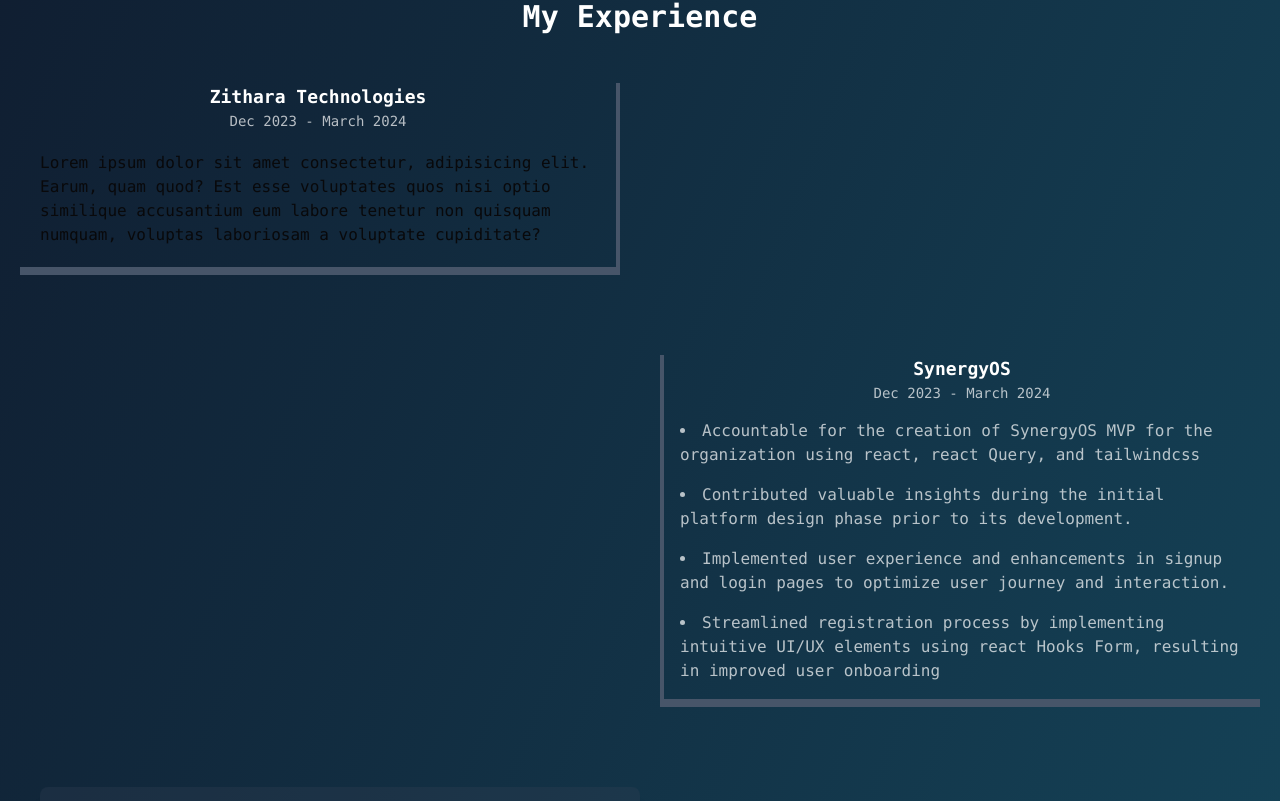
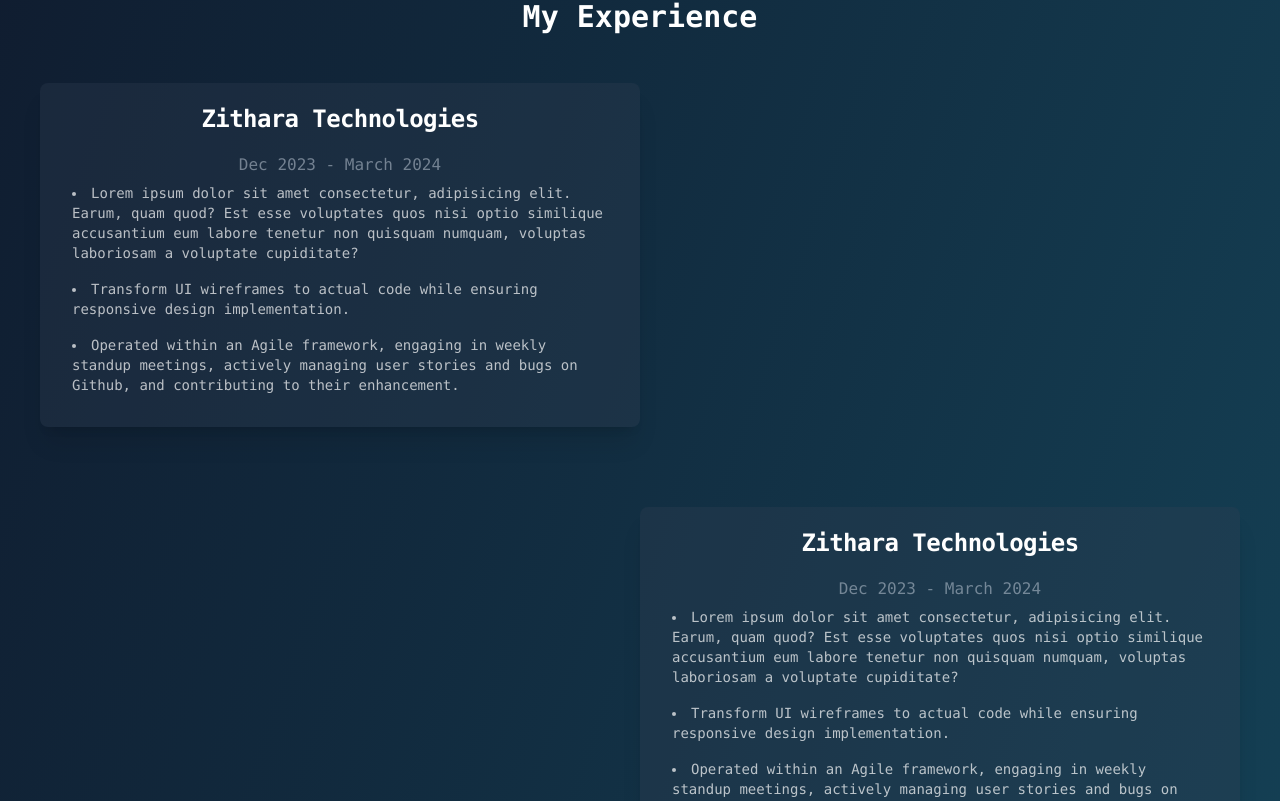
Before and after one commit to rhutiksahu12/PortfolioNext, a Next.js app: page / in a window 1280 px wide. Shown: the part 849-1650 px from the top of the page. Built offline with nearby package versions, Linux system fonts and the light colour scheme.

Commit message:
new_changes

```diff
--- a/src/app/layout.tsx
+++ b/src/app/layout.tsx
@@ -37,7 +37,7 @@ export default function RootLayout({
           <div className="flex-grow flex-1 h-full ">
             {children}
           </div>
-          <div className="w-full">
+          <div className="w-full  flex justify-center">
             {/* <Footer /> */}
           </div>
         </main>
--- a/src/components/Experience.tsx
+++ b/src/components/Experience.tsx
@@ -17,49 +17,60 @@ const Experience = () => {
             <div className='min-h-screen w-full mb-10'>
                 <div className='flex justify-center lg:justify-start gap-5 w-full mb-20'>
                     <div className='w-full lg:w-1/2'>
-                        <div className='mx-auto lg:mr-5 float-right w-full border-r-4 border-b-8 border-slate-600 h-full'>
-                            <h3 className='text-center text-white text-lg font-mono font-semibold'>Zithara Technologies</h3>
-                            <h3 className='text-center text-sm text-white/70'>
+                        <Card className='shadow-xl bg-slate-700/30 bg-opacity-45 border-0'>
+                            <CardHeader className='p-2'>
+                                <CardTitle className='p-4 flex justify-center text-white'>
+                                    Zithara Technologies
+                                </CardTitle>
+                                <CardDescription className='text-center text-slate-300/50 text-base'>
                                     Dec 2023 - March 2024
-                            </h3>
-                            <p className='p-5'>Lorem ipsum dolor sit amet consectetur, adipisicing elit. Earum, quam quod? Est esse voluptates quos nisi optio similique accusantium eum labore tenetur non quisquam numquam, voluptas laboriosam a voluptate cupiditate?</p>
+                                </CardDescription>
+                                <CardContent className='text-white/70 text-sm'>
+                                    <div className='space-y-4'>
+                                        <li >
+                                            Lorem ipsum dolor sit amet consectetur, adipisicing elit. Earum, quam quod? Est esse voluptates quos nisi optio similique accusantium eum labore tenetur non quisquam numquam, voluptas laboriosam a voluptate cupiditate?
+                                        </li>
+                                        <li>
+                                            Transform UI wireframes to actual code while ensuring responsive design implementation.
+                                        </li>
+                                        <li className=''>
+                                            Operated within an Agile framework, engaging in weekly standup meetings, actively managing user stories and bugs on Github, and contributing to their enhancement.
+                                        </li>
                                     </div>
+                                </CardContent>
+                            </CardHeader>
+                        </Card>
                     </div>
                 </div>
                 <div className='flex justify-center lg:justify-end gap-5 w-full mb-20'>
                     <div className='w-full lg:w-1/2'>
-                        <div className='mx-0 lg:ml-5 float-left w-full border-l-4 border-b-8 border-slate-600 h-full'>
-                            <h3 className='text-center text-white text-lg font-mono font-semibold'>SynergyOS</h3>
-                            <h3 className='text-center text-sm text-white/70'>
+                        <Card className='shadow-xl bg-slate-700/30 bg-opacity-45 border-0'>
+                            <CardHeader className='p-2'>
+                                <CardTitle className='p-4 flex justify-center text-white'>
+                                    Zithara Technologies
+                                </CardTitle>
+                                <CardDescription className='text-center text-slate-300/50 text-base'>
                                     Dec 2023 - March 2024
-                            </h3>
-                            <div className='space-y-4 p-4 text-white/70'>
+                                </CardDescription>
+                                <CardContent className='text-white/70 text-sm'>
+                                    <div className='space-y-4'>
                                         <li >
-                                    Accountable for the creation of SynergyOS MVP for the organization using react, react Query, and tailwindcss
+                                            Lorem ipsum dolor sit amet consectetur, adipisicing elit. Earum, quam quod? Est esse voluptates quos nisi optio similique accusantium eum labore tenetur non quisquam numquam, voluptas laboriosam a voluptate cupiditate?
                                         </li>
                                         <li>
-                                    Contributed valuable insights during the initial platform design phase prior to its development.
+                                            Transform UI wireframes to actual code while ensuring responsive design implementation.
                                         </li>
-                                <li>
-                                    Implemented user experience and enhancements in signup and login pages to optimize user journey and interaction.
-                                </li>
-                                <li>
-                                    Streamlined registration process by implementing intuitive UI/UX elements using react Hooks Form, resulting in improved user onboarding
+                                        <li className=''>
+                                            Operated within an Agile framework, engaging in weekly standup meetings, actively managing user stories and bugs on Github, and contributing to their enhancement.
                                         </li>
                                     </div>
+                                </CardContent>
+                            </CardHeader>
+                        </Card>
                     </div>
-                    </div>
-
                 </div>
                 <div className='flex justify-center lg:justify-start gap-5 w-full mb-20'>
                     <div className='w-full lg:w-1/2'>
-                        {/* <div className='mr-5 float-right w-full border-r-4 border-b-8 border-slate-600 h-full'>
-                            <h3 className='text-center text-white text-lg font-mono font-semibold'>Recharge 360</h3>
-                            <h3 className='text-center text-sm text-white/70'>
-                                Dec 2023 - March 2024
-                            </h3>
-                            <p className='p-5'>Lorem ipsum dolor sit, amet consectetur adipisicing elit. Eos, aut saepe. Molestiae expedita sapiente quam illo minima id? Maxime repellendus ad aliquam consectetur id voluptas, veniam totam nemo obcaecati! Doloribus.</p>
-                        </div> */}
                         <Card className='shadow-xl bg-slate-700/30 bg-opacity-45 border-0'>
                             <CardHeader className='p-2'>
                                 <CardTitle className='p-4 flex justify-center text-white'>
@@ -80,7 +91,6 @@ const Experience = () => {
                                             Operated within an Agile framework, engaging in weekly standup meetings, actively managing user stories and bugs on Github, and contributing to their enhancement.
                                         </li>
                                     </div>
-
                                 </CardContent>
                             </CardHeader>
                         </Card>
--- a/src/components/Footer.tsx
+++ b/src/components/Footer.tsx
@@ -3,7 +3,7 @@ import MaxWidthWrapper from './MaxWidthWrapper'
 
 const Footer = () => {
     return (
-        <div className='text-white text-lg'>
+        <div className='text-white text-lg h-[50vh]'>
             <MaxWidthWrapper>
                 Footer
             </MaxWidthWrapper>
--- a/src/components/Intro.tsx
+++ b/src/components/Intro.tsx
@@ -2,6 +2,7 @@ import React from 'react'
 
 
 const Intro = () => {
+
     return (
         <>
             <div className='grid grid-cols-1 lg:grid-cols-2 justify-items-center w-full lg:w-3/4 md:w-full content-center h-screen'>
--- a/src/components/NavBar.tsx
+++ b/src/components/NavBar.tsx
@@ -11,13 +11,13 @@ const NavBar = () => {
                 </div>
                 <ul className='flex gap-3'>
                     <li className='hover:text-green-300 cursor-pointer transition-colors ease-in-out ml-4'>
+                        Who am I?
+                    </li>
+                    <li className='hover:text-green-300 cursor-pointer transition-colors ease-in-out ml-4'>
                         What I do?
                     </li>
                     <li className='hover:text-green-300 cursor-pointer transition-colors ease-in-out ml-4'>
                         What I did?
-                        </li>
-                        <li className='hover:text-green-300 cursor-pointer transition-colors ease-in-out ml-4'>
-                            Who am I?
                     </li>
                     <li className='hover:text-green-300 cursor-pointer transition-colors ease-in-out ml-4'>
                         Talk to me
--- a/src/components/Skills.tsx
+++ b/src/components/Skills.tsx
@@ -16,6 +16,7 @@ import Redux from '../../assets/redux.png'
 import JS from '../../assets/js2.png'
 import Html from '../../assets/html.png'
 import Css from '../../assets/css.png'
+import Docker from '../../assets/docker.png'
 
 const skillsData = [
     // {
@@ -50,13 +51,17 @@ const skillsData = [
         label: "CSS",
         image: Css,
     },
+    {
+        label: "Docker",
+        image: Docker
+    }
 
 ]
 
 const Skills = () => {
     return (
         <>
-            <div className='flex flex-col w-full mb-10 min-h-screen'>
+            <div className='flex flex-col w-full min-h-screen justify-center '>
                 <h1 className='text-center mb-10 text-3xl font-bold text-white'>My Skills</h1>
                 <div className='grid lg:grid-cols-4 grid-cols-1 md:grid-cols-2 gap-4 justify-items-center'>
                     {skillsData.map(skill => {
@@ -70,13 +75,10 @@ const Skills = () => {
                                         <CardDescription className='text-center text-white text-lg'>{skill.label}</CardDescription>
                                     </CardHeader>
                                 </Card>
-
                             </div>
                         )
                     })}
-
                 </div>
-
             </div>
         </>
     )
```
Also changed, not shown: src/components/ContactMeForm.tsx (+42 -13 lines), assets/docker.png (added), src/app/page.tsx (line endings or trailing spaces), src/imports/index.tsx (added). Lines whose indentation alone changed are shown as unchanged.
